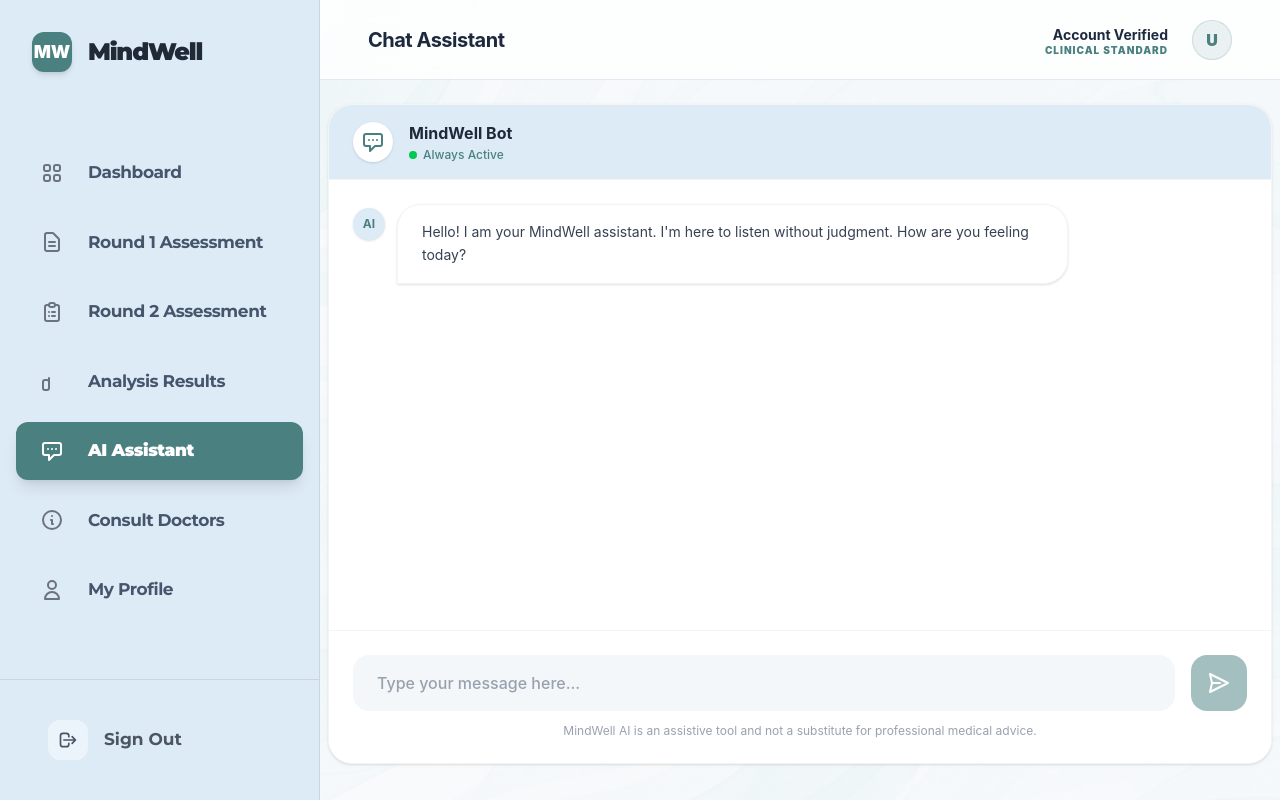
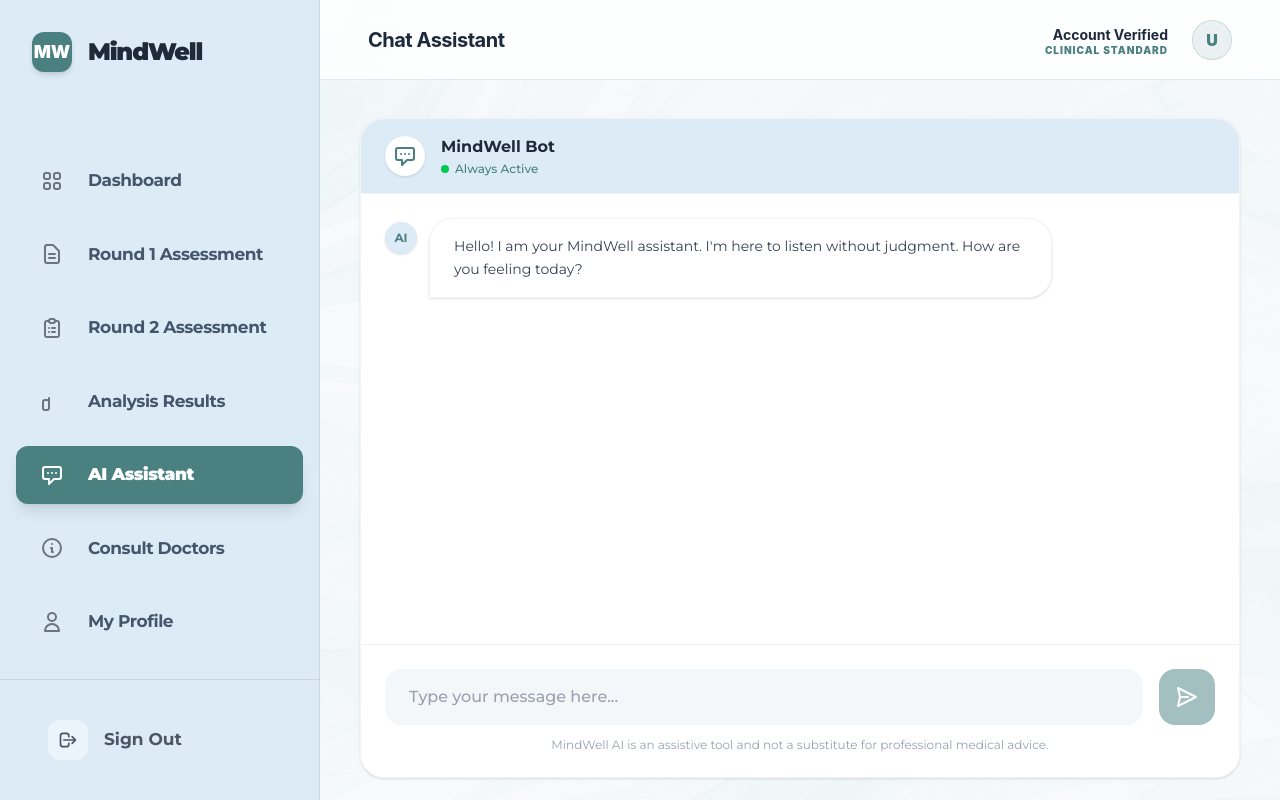
Before and after one commit to GauriTh06/mental-health, a React (Vite) app in the folder client/: page /chat in a window 1280 px wide. Built offline with nearby package versions, Linux system fonts and the light colour scheme; sample sign-in values are in the browser's storage.

Commit message:
UI Optimization: Balanced spacing and global Montserrat typography

```diff
--- a/client/src/components/DashboardLayout.jsx
+++ b/client/src/components/DashboardLayout.jsx
@@ -28,7 +28,7 @@ const DashboardLayout = ({ children, title }) => {
                 <span className="text-2xl font-black text-[#1F2937] tracking-tighter" style={{ fontFamily: 'Montserrat, sans-serif' }}>MindWell</span>
             </div>
 
-            <nav className="flex-1 px-4 space-y-3 py-6 overflow-y-auto">
+            <nav className="flex-1 px-4 space-y-4 py-8 overflow-y-auto" style={{ fontFamily: 'Montserrat, sans-serif' }}>
                 {menuItems.map((item) => {
                     const active = location.pathname === item.path;
                     return (
@@ -116,7 +116,7 @@ const DashboardLayout = ({ children, title }) => {
                     </div>
                 </header>
 
-                <div className="flex-1 overflow-y-auto px-1 lg:px-2 py-6 space-y-12 relative z-10">
+                <div className="flex-1 overflow-y-auto px-6 lg:px-10 py-10 space-y-12 relative z-10" style={{ fontFamily: 'Montserrat, sans-serif' }}>
                     {children}
                 </div>
             </main>
--- a/client/src/pages/Dashboard.jsx
+++ b/client/src/pages/Dashboard.jsx
@@ -39,7 +39,7 @@ const Dashboard = () => {
 
     return (
         <DashboardLayout title="Performance Dashboard">
-            <div className="w-full space-y-6 pb-12">
+            <div className="w-full space-y-6 pb-12 px-[5%]" style={{ fontFamily: 'Montserrat, sans-serif' }}>
 
                 {/* PROFESSIONAL WELCOME BANNER */}
                 <div className="bg-white rounded-2xl p-8 border border-slate-200 shadow-sm flex flex-col lg:flex-row items-center justify-between gap-8 relative overflow-hidden">
```
